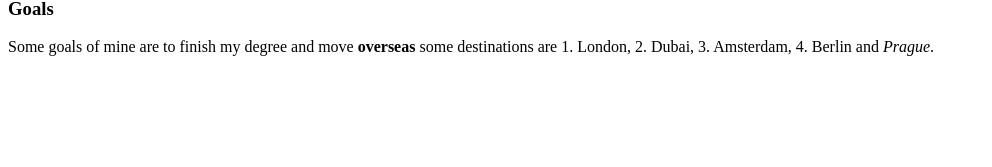
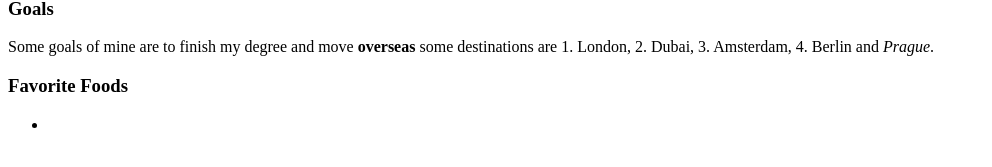
Before and after one commit to BladNunez/practice-, a plain HTML site: page index.html in a window 1280 px wide. Shown: the part 119-286 px from the top of the page, without its empty margins (0-992 px from the left). Drawn offline with Linux system fonts and the light colour scheme.

Commit message:
Begin to create unrodered list

```diff
--- a/index.html
+++ b/index.html
@@ -19,5 +19,10 @@
       <strong>overseas</strong> some destinations are 1. London, 2. Dubai, 3.
       Amsterdam, 4. Berlin and <em>Prague</em>.
     </p>
+
+    <h3>Favorite Foods</h3>
+    <ul>
+      <li></li>
+    </ul>
   </body>
 </html>
```
